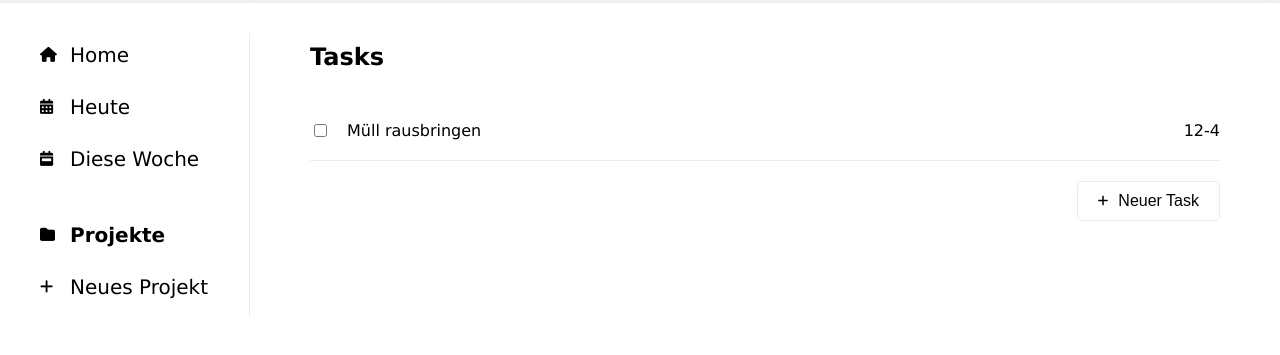
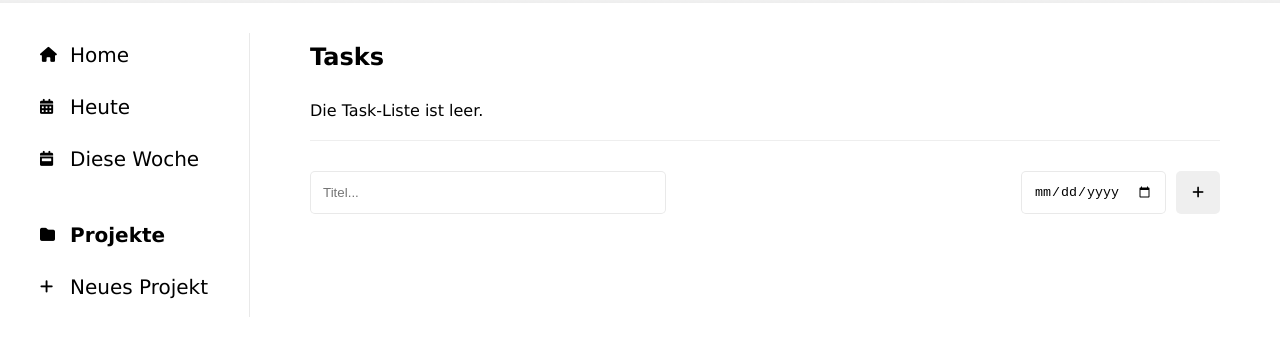
Before and after one commit to Sharaghe/todo, a website built with webpack: page dist/index.html in a window 1280 px wide. Shown: the part 97-452 px from the top of the page. Built offline with nearby package versions, Linux system fonts and the light colour scheme.

Commit message:
Tasks can be added to the list

```diff
--- a/src/index.js
+++ b/src/index.js
@@ -1,25 +1,38 @@
 import "./style.scss";
-import addTaskToUI from "./ui-service.js";
+import * as ui from "./ui-service.js";
+import { Task } from "./objects.js";
 
-function Task(name, description, dueDate, priority) {
-    this.name = name
-    this.description = description
-    this.dueDate = dueDate
-    this.priority = priority
+  let taskList = [];
+  const taskListUL = document.querySelector(".task-list");
+
+  function addForm(){
+    let taskForm = ui.addTemplateToUI();
+    taskListUL.appendChild(taskForm);
+    let saveButton = ui.findSaveButton(taskForm);
+    saveButton.addEventListener("click", () => {
+      saveNewLine(taskForm);
+    });
   }
 
-  Task.prototype.markDone = function() {
-    console.log(this.name)
+  function saveNewLine(newLine){
+    let title = newLine.querySelector("input[name='title']").value;
+    let date =  newLine.querySelector("input[name='date']").value;
+    addToTaskList(title, "", date, "");
   }
-
-  let taskList = [];
 
   function addToTaskList(name, description, dueDate, priority){
     taskList.push(new Task(name, description, dueDate, priority));
-    console.log(taskList);
+    updateTaskList();
   }
 
-  addToTaskList("Test", "1234", 12-12-12, "High");
+  function updateTaskList(){
+    ui.clearTaskList(taskListUL);
+    taskList.forEach(task => {
+      taskListUL.appendChild(ui.addTaskToUI(task.name, task.dueDate));
+    });
+    let isListEmpty = (taskList.length > 0) ? false : true;
+    ui.showEmptyInfo(isListEmpty);
+    addForm();
+  }
 
-  let taskListUL = document.querySelector(".task-list");
-  taskListUL.appendChild(addTaskToUI("Müll rausbringen", "12-4"));
+  updateTaskList();
--- /dev/null
+++ b/src/objects.js
@@ -0,0 +1,12 @@
+const Task = function(name, description, dueDate, priority) {
+    this.name = name
+    this.description = description
+    this.dueDate = dueDate
+    this.priority = priority
+}
+
+Task.prototype.markDone = function() {
+    console.log(this.name)
+}
+
+export { Task } ;
--- a/src/style.scss
+++ b/src/style.scss
@@ -4,7 +4,7 @@
 // our project needs Solid + Brands
 @import "./fontawesome/scss/solid.scss";
 
-$border-color: rgba(0, 0, 0, 0.075);;
+$border-color: rgba(0, 0, 0, 0.085);;
 
 body{
   padding: 0;
@@ -85,8 +85,11 @@ ul.task-list{
     display: flex;
     justify-content: space-between;
     padding-bottom: 20px;
-    border-bottom: 1px solid $border-color;
     margin-bottom: 20px;
+
+    &.task{
+      border-bottom: 1px solid $border-color;
+    }
 
     & > div:last-of-type{
       justify-self: end;
@@ -96,16 +99,42 @@ ul.task-list{
       margin-right: 20px;
     }
 
+    & button {
+      padding: 0 16px;
+      border: 0;
+      border-radius: 5px;
+      margin-left: 10px;
+      cursor: pointer;
+      transition: all 300ms;
+
+      &:hover{
+        box-shadow: 0 -18px 18px -21px rgba(0, 0, 0, 0.2) inset;
+      }
+
+    }
+
     & > div:nth-last-of-type(2){
       flex: 1;
+    }
+
+    & input[type="text"]{
+      box-sizing: border-box;
+      border-radius: 5px;
+      border: 1px solid $border-color;
+      padding: 12px;
+      width: 50%;
+      height: 100%;
+    }
+
+    & input[type="date"]{
+      border-radius: 5px;
+      border: 1px solid $border-color;
+      padding: 12px;
     }
 
   }
 }
 
-.button-container{
-  text-align: right;
-}
 
 .add-task{
   background: white;
@@ -125,3 +154,10 @@ ul.task-list{
   }
 
 }
+
+.tasklist-empty{
+    border-bottom: 1px solid #eee;
+    padding-bottom: 20px;
+    margin-bottom: -20px;
+    margin-top: 30px;
+}
--- a/src/ui-service.js
+++ b/src/ui-service.js
@@ -4,6 +4,8 @@ const addTaskToUI = function(name, dueDate){
     const check = document.createElement("input");
     const title = document.createElement("div");
     const date = document.createElement("div");
+
+    main.setAttribute("class", "task");
     main.appendChild(check);
     main.appendChild(title);
     main.appendChild(date);
@@ -15,4 +17,49 @@ const addTaskToUI = function(name, dueDate){
     return main;
 }
 
-export default addTaskToUI;
+const addTemplateToUI = function(name, dueDate){
+
+    const main = document.createElement("li");
+    const save = document.createElement("button");
+    const title = document.createElement("div");
+    const date = document.createElement("div");
+    const saveIcon = document.createElement("i");
+    const titleInput = document.createElement("input");
+    const dateInput = document.createElement("input");
+    title.appendChild(titleInput);
+    save.appendChild(saveIcon);
+    date.appendChild(dateInput);
+    main.appendChild(title);
+    main.appendChild(date);
+    main.appendChild(save);
+
+    titleInput.setAttribute("type", "text");
+    titleInput.setAttribute("placeholder", "Titel...");
+    titleInput.setAttribute("name", "title");
+    dateInput.setAttribute("type", "date");
+    dateInput.setAttribute("name", "date");
+    saveIcon.classList.add("fa-solid", "fa-add");
+
+
+    return main;
+}
+
+const findSaveButton = function(line){
+    return line.querySelector("button");
+}
+
+const deleteFromTaslkListUI = function(line){
+    line.remove();
+}
+
+const clearTaskList = function(taskListUL){
+    taskListUL.querySelectorAll('li').forEach(n => n.remove());
+}
+
+const showEmptyInfo = function(bool){
+    let display = (bool) ? "block" : "none";
+    document.querySelector(".tasklist-empty").style.display = display;
+    console.log(bool);
+}
+
+export { addTaskToUI, addTemplateToUI, findSaveButton, deleteFromTaslkListUI, clearTaskList, showEmptyInfo };
```
Also changed, not shown: dist/index.html, dist/main.js.
